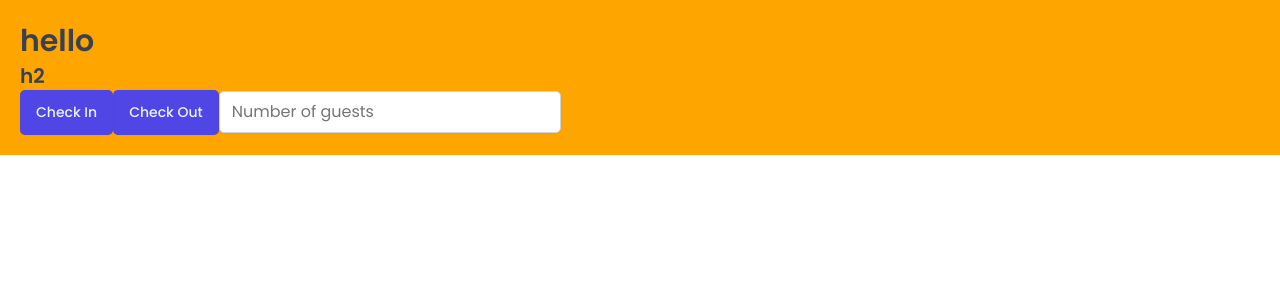
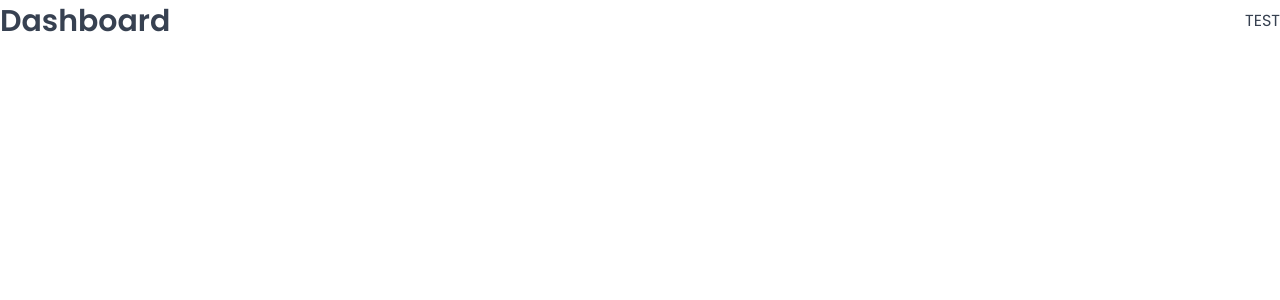
Before and after one commit to atefehnaseri/cabino-agency-react-app, a React (Vite) app: page / in a window 1280 px wide. Shown: the top 300 px of the page. Built offline with nearby package versions, Linux system fonts and the light colour scheme; a web font is replaced by a local one.

Commit message:
chore(routing): add react router and manage routes

```diff
--- a/package.json
+++ b/package.json
@@ -12,6 +12,7 @@
   "dependencies": {
     "react": "^18.2.0",
     "react-dom": "^18.2.0",
+    "react-router-dom": "^7.6.3",
     "styled-components": "^6.1.19"
   },
   "devDependencies": {
--- a/src/App.jsx
+++ b/src/App.jsx
@@ -1,31 +1,35 @@
-import styled from "styled-components";
+import { BrowserRouter, Navigate, Route, Routes } from "react-router-dom";
+
+import Dashboard from "./pages/Dashboard";
+import Bookings from "./pages/Bookings";
+import Cabins from "./pages/Cabins";
+import Users from "./pages/Users";
+import Settings from "./pages/Settings";
+import Account from "./pages/Account";
+import Login from "./pages/Login";
+import PageNotFound from "./pages/PageNotFound";
 import GlobalStyles from "./styles/globalStyles";
-import Button from "./ui/Button";
-import Input from "./ui/Input";
-import Heading from "./ui/Heading";
-
-const H1 = styled.h1`
-  font-size: 30px;
-  font-weight: 600;
-  background-color: yellow;
-`;
-
-const StyledApp = styled.main`
-  background-color: orange;
-  padding: 20px;
-`;
 
 function App() {
   return (
     <>
       <GlobalStyles />
-      <StyledApp>
-        <Heading as="h1">hello</Heading>
-        <Heading as="h2">h2</Heading>
-        <Button>Check In</Button>
-        <Button>Check Out</Button>
-        <Input placeholder="Number of guests" type="number" />
-      </StyledApp>
+      <BrowserRouter>
+        <Routes>
+          <Route element={<Dashboard />}>
+            <Route index element={<Navigate replace to="dashboard" />} />
+            <Route path="dashboard" element={<Dashboard />} />
+            <Route path="bookings" element={<Bookings />} />
+            <Route path="cabins" element={<Cabins />} />
+            <Route path="users" element={<Users />} />
+            <Route path="settings" element={<Settings />} />
+            <Route path="account" element={<Account />} />
+          </Route>
+
+          <Route path="login" element={<Login />} />
+          <Route path="*" element={<PageNotFound />} />
+        </Routes>
+      </BrowserRouter>
     </>
   );
 }
```
Also changed, not shown: 1 other file (tests, documents, lock files or other folders).
